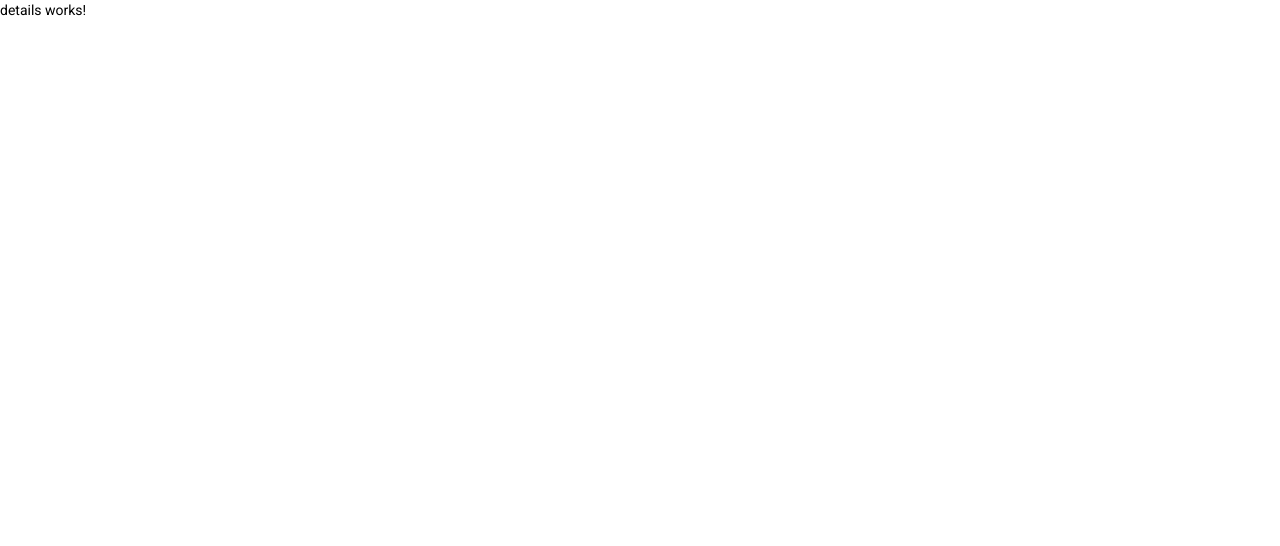
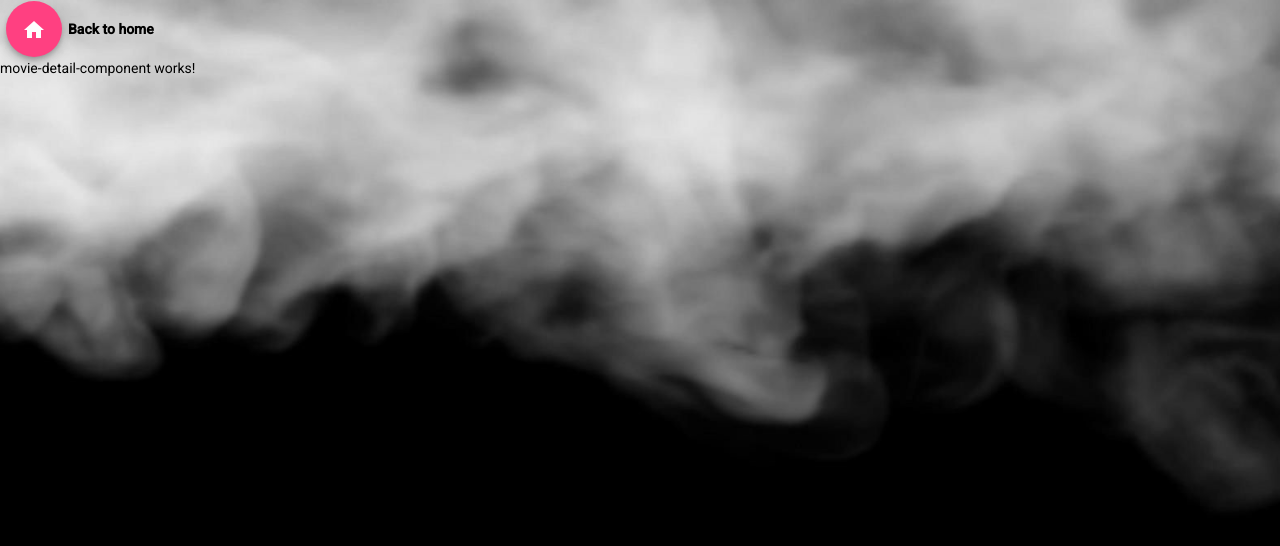
Before and after one commit to Tulpe19/DEV012-movie-Challenge, an Angular app: page /details/1 in a window 1280 px wide. Shown: the top 546 px of the page. Built offline with nearby package versions, Linux system fonts and the light colour scheme.

Commit message:
Se da forma al componente del botón de retorno, incluyendo la funcionalidad de retornar a la vista principal y se agregan los componentes de back-to-home y movie-detail a la vista de details

```diff
--- a/src/app/app.module.ts
+++ b/src/app/app.module.ts
@@ -15,7 +15,7 @@ import {MatSelectModule} from '@angular/material/select';
 import {MatPaginatorModule} from '@angular/material/paginator';
 import { BackToHomeComponentComponent } from './components/back-to-home-component/back-to-home-component.component';
 import { MovieDetailComponentComponent } from './components/movie-detail-component/movie-detail-component.component';
-
+import {MatIconModule} from '@angular/material/icon';
 
 @NgModule({
   declarations: [
@@ -37,7 +37,8 @@ import { MovieDetailComponentComponent } from './components/movie-detail-compone
     MatCardModule,
     MatButtonModule,
     MatSelectModule,
-    MatPaginatorModule
+    MatPaginatorModule,
+    MatIconModule
   ],
   providers: [],
   bootstrap: [AppComponent]
--- a/src/app/components/back-to-home-component/back-to-home-component.component.html
+++ b/src/app/components/back-to-home-component/back-to-home-component.component.html
@@ -1 +1,8 @@
-<p>back-to-home-component works!</p>
+<section class="backHomeBtn">
+    <button>
+        <a mat-fab routerLink="/home">
+            <mat-icon aria-hidden="false" aria-label="home icon" fontIcon="home"></mat-icon>
+        </a>
+    </button>
+    <strong>Back to home</strong>
+</section>
--- a/src/app/components/back-to-home-component/back-to-home-component.component.scss
+++ b/src/app/components/back-to-home-component/back-to-home-component.component.scss
@@ -0,0 +1,4 @@
+button {
+    background: none;
+    border: none;
+}
--- a/src/app/components/movie-gallery-component/movie-gallery-component.component.html
+++ b/src/app/components/movie-gallery-component/movie-gallery-component.component.html
@@ -10,7 +10,7 @@
           </mat-card-subtitle>
         </mat-card-content>
         <mat-card-actions>
-          <button mat-raised-button >
+          <button mat-raised-button color="accent">
             <a routerLink="">VIEW MORE</a>
           </button>
         </mat-card-actions>
--- a/src/app/views/details/details.component.html
+++ b/src/app/views/details/details.component.html
@@ -1 +1,4 @@
-<p>details works!</p>
+<section class="detailsViewSection">
+    <app-back-to-home-component></app-back-to-home-component>
+    <app-movie-detail-component></app-movie-detail-component>
+</section>
--- a/src/app/views/details/details.component.scss
+++ b/src/app/views/details/details.component.scss
@@ -0,0 +1,9 @@
+.detailsViewSection {
+    height: 100vh;
+    max-height: 100vh;
+    display: flex;
+    flex-direction: column;
+    background-image: url(../../../assets/img/f3d50af447760e7129a3d389db40e953.jpg);
+    background-repeat: no-repeat;
+    background-size: cover;
+}
--- a/src/app/views/home/home.component.scss
+++ b/src/app/views/home/home.component.scss
@@ -6,7 +6,6 @@
     background-image: url(../../../assets/img/f3d50af447760e7129a3d389db40e953.jpg);
     background-repeat: no-repeat;
     background-size: cover;
-    // background-position: center center;
 }
 
 app-movie-gallery-component {
```
